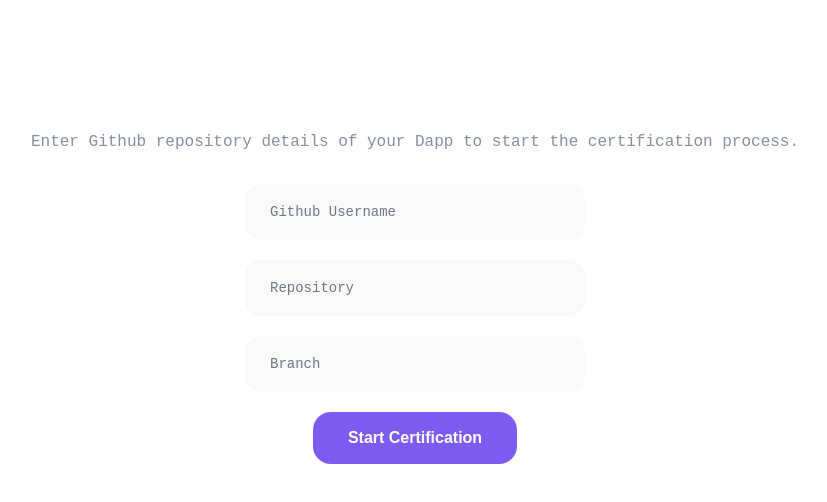
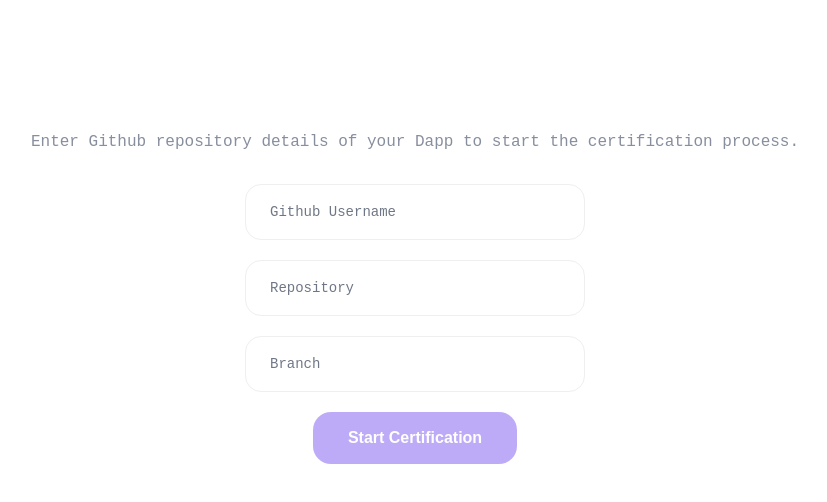
Before and after one commit to input-output-hk/dapps-certification, a React (Create React App) app in the folder react-web/: page / in a window 1280 px wide. Shown: the top 502 px of the page, without its empty margins (225-1052 px from the left). Built offline with nearby package versions, Linux system fonts and the light colour scheme; no server answers.

Commit message:
Few UI updates

```diff
--- a/react-web/src/components/Button/Button.scss
+++ b/react-web/src/components/Button/Button.scss
@@ -41,4 +41,8 @@
       visibility: hidden;
     }
   }
+
+  &[disabled] {
+    opacity: 0.5;
+  }
 }
--- a/react-web/src/components/Button/Button.tsx
+++ b/react-web/src/components/Button/Button.tsx
@@ -4,6 +4,7 @@
 import ButtonLoader from "components/ButtonLoader/ButtonLoader";
 
 export interface IButtonProps {
+  disabled?: boolean;
   className?: string;
   buttonLabel?: string;
   isLoading?: boolean;
@@ -12,6 +13,7 @@
 }
 
 const Button: FC<IButtonProps> = ({
+  disabled = false,
   className = "",
   buttonLabel = "Submit",
   isLoading = false,
@@ -23,6 +25,7 @@
       className={classNames("btn", className, { "is-loading": isLoading })}
       type={type}
       onClick={onClick}
+      disabled={disabled}
     >
       <span className="button-label">{buttonLabel}</span>
       {isLoading && <ButtonLoader />}
--- a/react-web/src/compositions/Form/Form.tsx
+++ b/react-web/src/compositions/Form/Form.tsx
@@ -31,6 +31,7 @@
     <FormProvider {...form}>
       {/* the `form` passed here is return value of useForm() hook */}
       <form
+        autoComplete="off"
         onSubmit={form.handleSubmit(onSubmit)}
         className={classNames("form", className)}
         {...props}
--- a/react-web/src/compositions/Form/components/Input.scss
+++ b/react-web/src/compositions/Form/components/Input.scss
@@ -7,15 +7,14 @@
 
   .input {
     padding: 20px 24px;
-    background: $muted-grey;
     border-radius: 16px;
     display: flex;
     flex-flow: column;
     cursor: text;
-    border: 1.5px solid transparent;
+    border: 1.5px solid $border-grey;
 
     &:hover {
-      border-color: $border-grey;
+      background: $muted-grey;
     }
 
     &.active {
--- a/react-web/src/pages/certification/Certification.tsx
+++ b/react-web/src/pages/certification/Certification.tsx
@@ -1,4 +1,4 @@
-import React, { useState } from "react";
+import React, { useEffect, useState } from "react";
 
 import { fetchData, postData } from "api/api";
 import Button from "components/Button/Button";
@@ -20,6 +20,7 @@
 const Certification = () => {
   const form = useForm({
     schema: certificationSchema,
+    mode: "onChange"
   });
 
   const [submitting, setSubmitting] = useState(false);
@@ -73,6 +74,7 @@
                   if (cfg.status === status) {
                     return { ...cfg, state: "passed" };
                   }
+                  form.reset();
                   // Set the previously executed states as passed
                   return setManyStatus(index, config, cfg, status, "passed");
                 });
@@ -83,7 +85,8 @@
             .catch((error) => {
               config[indexOfExecutingProcess(config, "outline")].state = "failed";
               processStateUpdate(config);
-              console.log("Oops 2", error);
+              console.log(error);
+              form.reset();
             });
         };
         triggerFetchRunStatus();
@@ -91,7 +94,8 @@
       .catch((error) => {
         config[indexOfExecutingProcess(config, "queued")].state = "failed";
         processStateUpdate(config);
-        console.log("Oops 1", error);
+        console.log(error);
+        form.reset();
       });
   };
 
@@ -128,6 +132,7 @@
               className="btn btn-primary"
               buttonLabel="Start Certification"
               isLoading={submitting}
+              disabled={!form.formState.isValid}
               onClick={(_) => setFormSubmitted(true)}
             />
           </Form>
```
